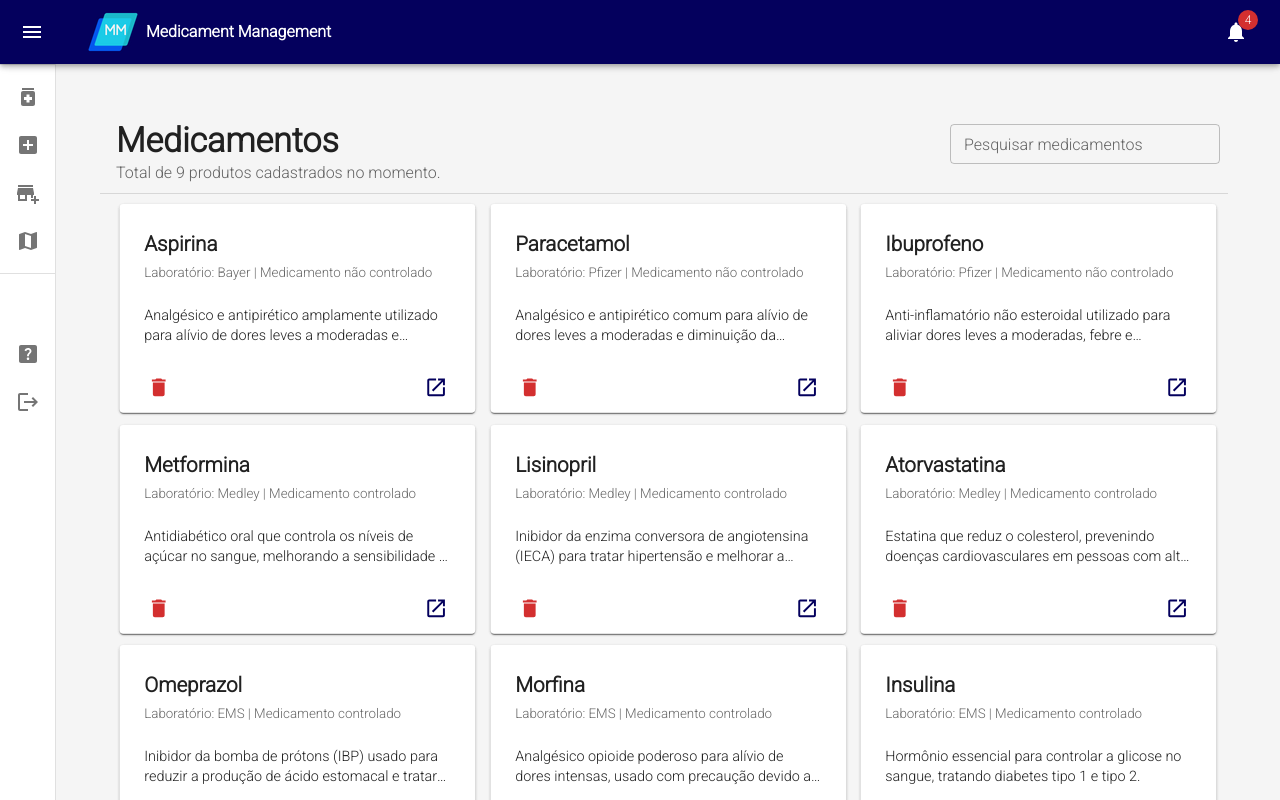
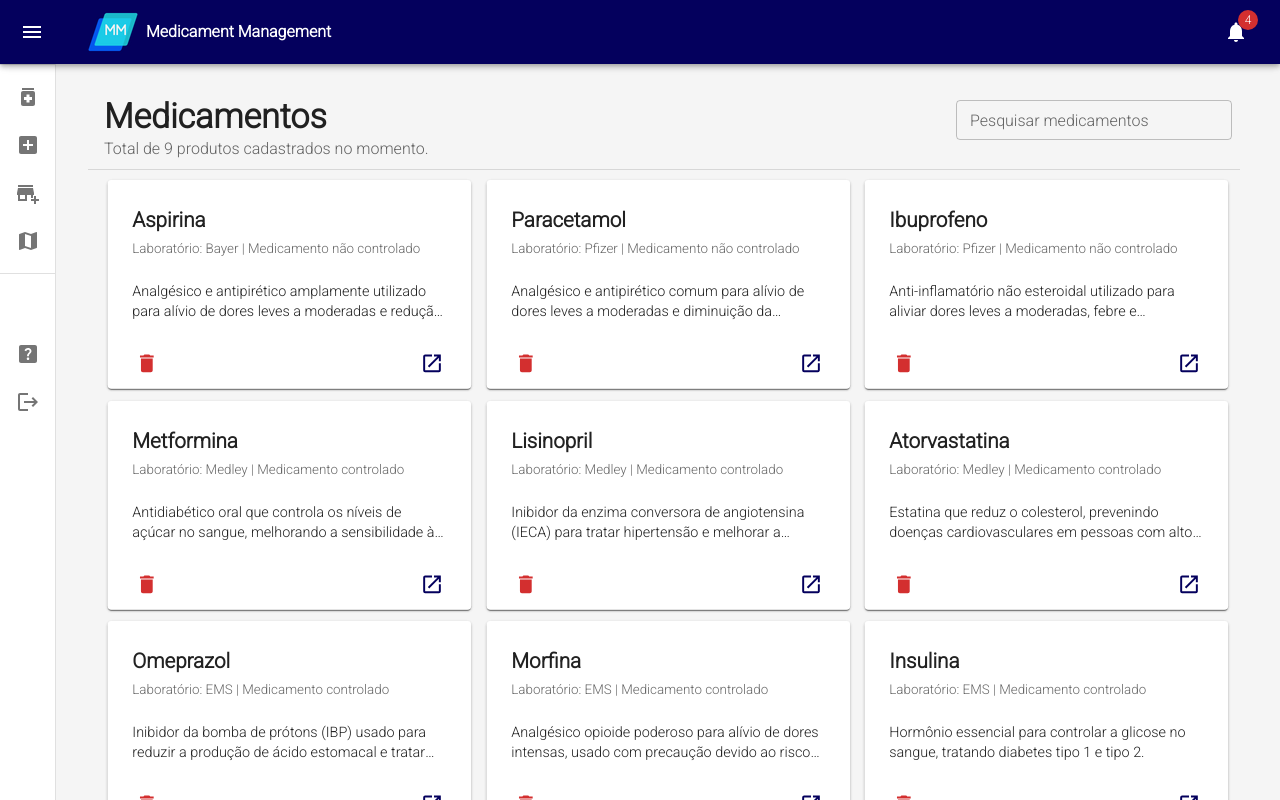
Before and after one commit to henriquemafra/DEVinPharmacy, a React (Vite) app: page /dashboard in a window 1280 px wide. Built offline with nearby package versions, Linux system fonts and the light colour scheme.

Commit message:
refact: Style changes

```diff
--- a/index.html
+++ b/index.html
@@ -1,9 +1,10 @@
 <!doctype html>
 <html lang="pt-BR">
   <head>
+    <link rel="icon" type="image/png" href="/src/assets/img/logoSM.png">
     <meta charset="UTF-8" />
     <meta name="viewport" content="width=device-width, initial-scale=1.0" />
-    <title>Vite + React</title>
+    <title>Medicament Management</title>
   </head>
   <body>
     <div id="root"></div>
--- a/src/components/dashboard/index.jsx
+++ b/src/components/dashboard/index.jsx
@@ -171,7 +171,7 @@ export default function Dashboard() {
                 }}
             >
                 <Toolbar />
-                <Container maxWidth="lg" sx={{ my: 3 }}>
+                <Container maxWidth="xl">
                     {/* Rotas internas para as opções do menu */}
                     <Routes>
                         <Route path="/" element={<Medicaments />} />
--- a/src/components/drugstores/index.jsx
+++ b/src/components/drugstores/index.jsx
@@ -337,7 +337,6 @@ export default function NewDrugstore() {
                                 autoComplete="logradouro"
                                 value={endereco.logradouro ?? ''}
                                 onChange={(e) => setEndereco({ ...endereco, logradouro: e.target.value })}
-
                             />
                         </Grid>
                         <Grid item xs={12} sm={3}>
@@ -348,6 +347,9 @@ export default function NewDrugstore() {
                                 id="numero"
                                 label="Número"
                                 name="numero"
+                                InputLabelProps={{
+                                    shrink: true,
+                                  }}
                                 autoComplete="numero"
                             />
                         </Grid>
```
